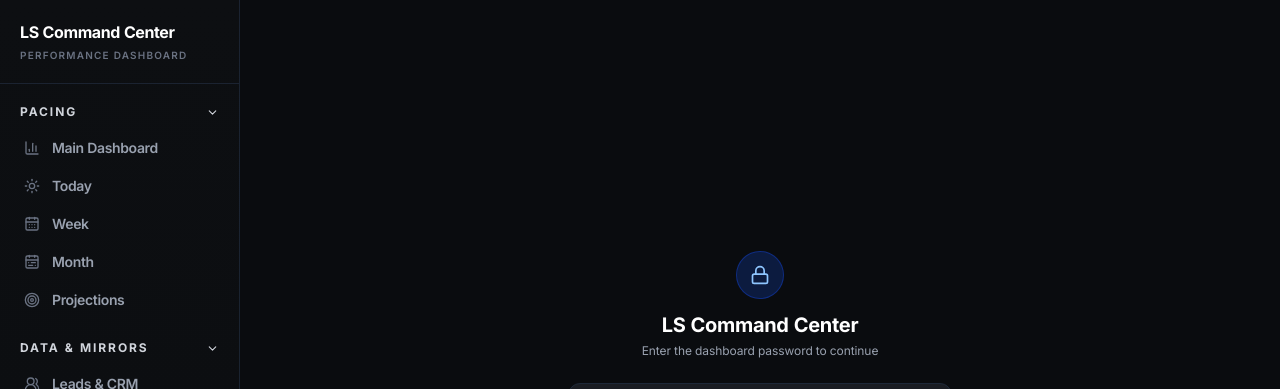
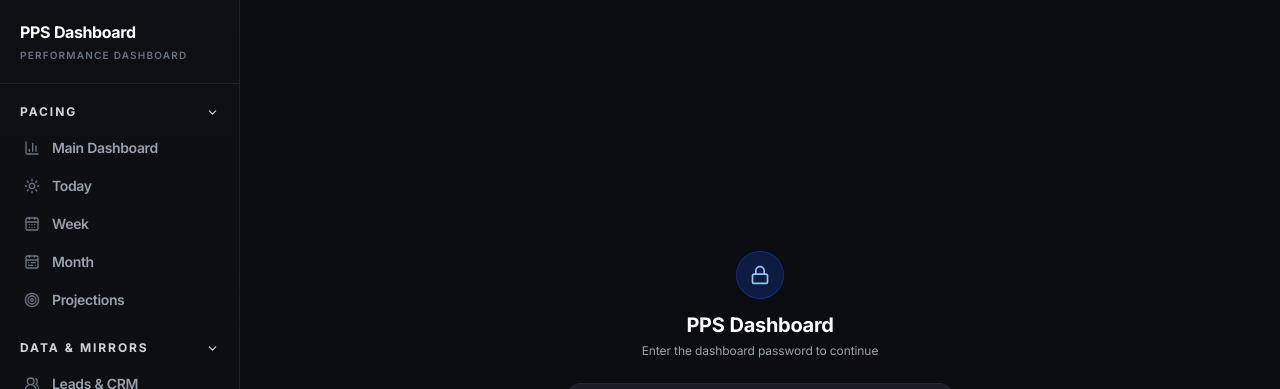
Before and after one commit to maaz-ullah187/ls-command-center, a Next.js app: page /login in a window 1280 px wide. Shown: the top 389 px of the page. Built offline with nearby package versions, Linux system fonts and the light colour scheme; no server answers.

Commit message:
rebrand: rename LS Command Center to PPS Dashboard

```diff
--- a/src/app/layout.tsx
+++ b/src/app/layout.tsx
@@ -14,7 +14,7 @@ const inter = Inter({
 });
 
 export const metadata: Metadata = {
-  title: "LS Command Center",
+  title: "PPS Dashboard",
   description: "Unified marketing & sales tracking dashboard",
 };
 
--- a/src/app/login/page.tsx
+++ b/src/app/login/page.tsx
@@ -50,7 +50,7 @@ function LoginInner() {
           <div className="inline-flex items-center justify-center w-12 h-12 rounded-full bg-blue-600/20 border border-blue-700/40 mb-3">
             <Lock size={20} className="text-blue-300" />
           </div>
-          <h1 className="text-white font-bold text-xl tracking-tight">LS Command Center</h1>
+          <h1 className="text-white font-bold text-xl tracking-tight">PPS Dashboard</h1>
           <p className="text-xs text-gray-400 mt-1">Enter the dashboard password to continue</p>
         </div>
 
--- a/src/components/Sidebar.tsx
+++ b/src/components/Sidebar.tsx
@@ -135,7 +135,7 @@ export default function Sidebar() {
     <aside className="w-60 shrink-0 bg-gradient-to-b from-[#0d0f12] via-[#0c0e11] to-[#0a0c10] border-r border-gray-800/80 flex flex-col">
       {/* Brand block */}
       <div className="px-5 py-5 border-b border-gray-800/80">
-        <div className="text-white font-bold text-base tracking-tight">LS Command Center</div>
+        <div className="text-white font-bold text-base tracking-tight">PPS Dashboard</div>
         <div className="text-[10px] text-gray-500 mt-1 uppercase tracking-[0.12em] font-semibold">
           Performance Dashboard
         </div>
```
